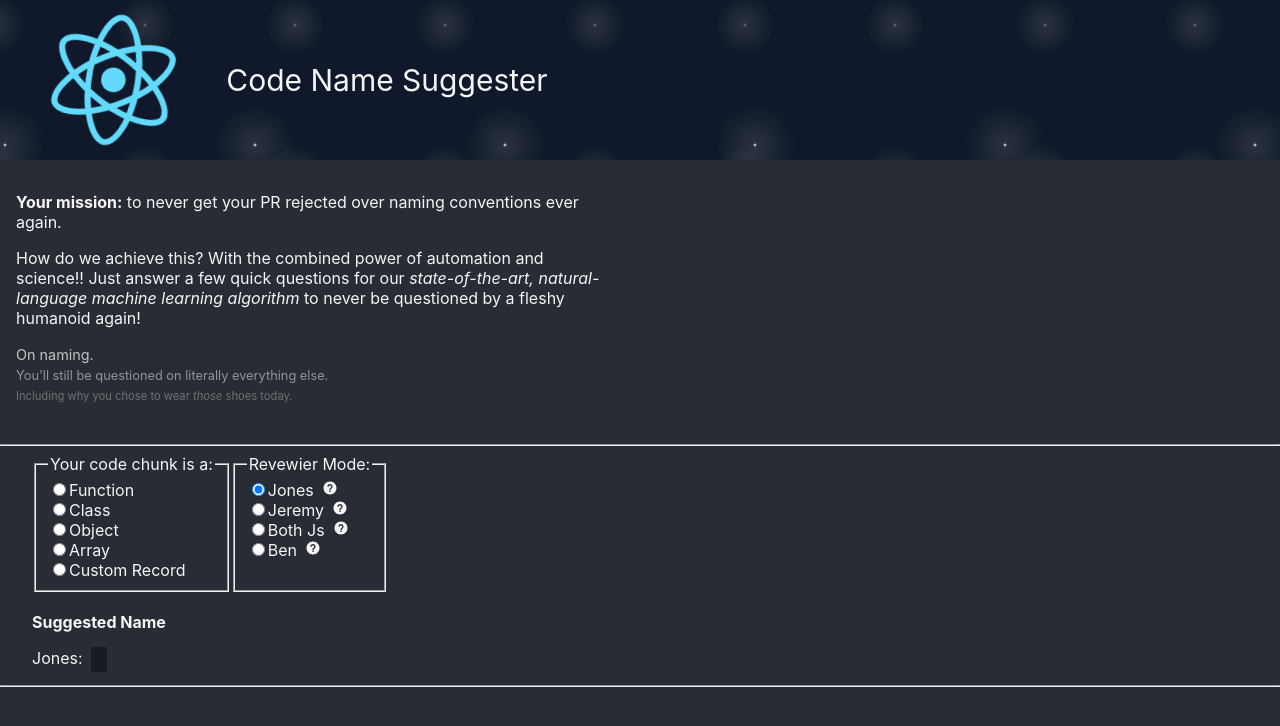
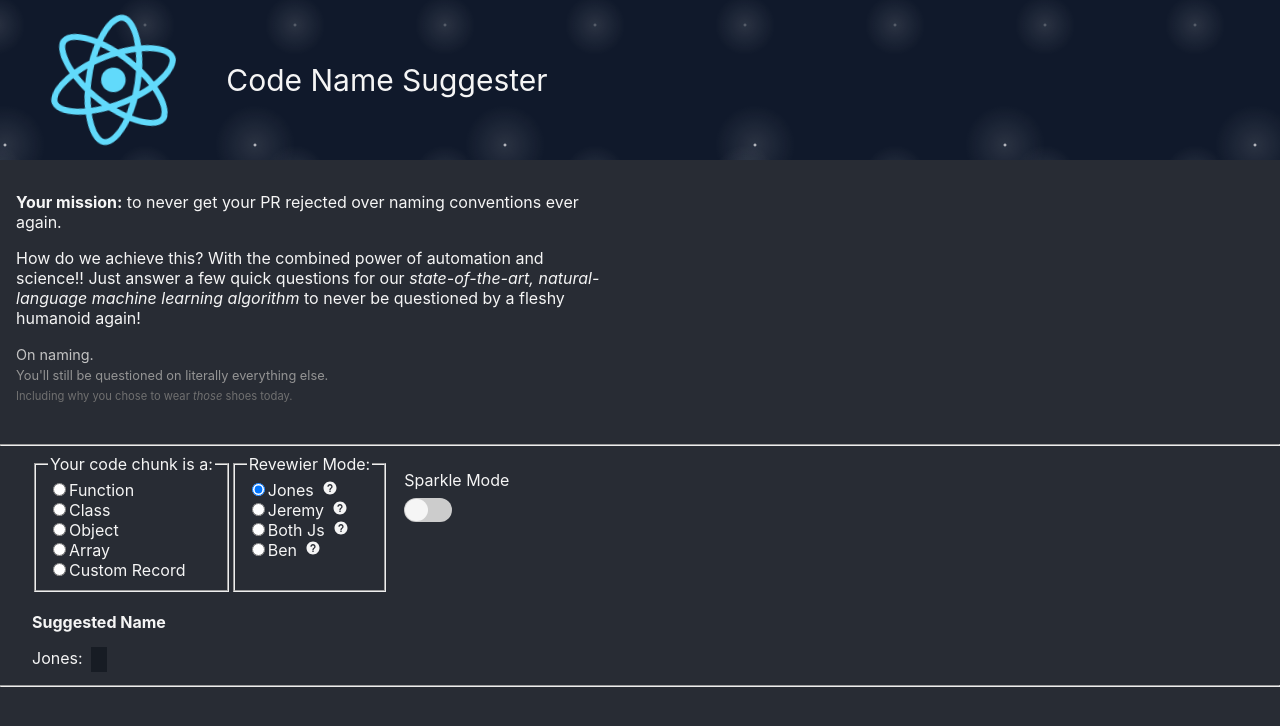
Before and after one commit to NeuroBio/Code-Namer-React-App, a React (Create React App) app: page / in a window 1280 px wide. Shown: the top 726 px of the page. Built offline with nearby package versions, Linux system fonts and the light colour scheme.

Commit message:
fully support sparkle mode

```diff
--- a/src/components/form-input/form-input.css
+++ b/src/components/form-input/form-input.css
@@ -75,3 +75,68 @@
     -ms-transform: translateX(-50%) translateY(-50%);
     transform: translateX(-50%) translateY(-50%);
 }
+
+
+/* slider */
+/* https://www.w3schools.com/howto/tryit.asp?filename=tryhow_css_switch */
+.toggle-box {
+    margin: 1em;
+}
+
+.toggle-text {
+    display: block;
+    margin-bottom: .5em;
+}
+.switch {
+    position: relative;
+    display: inline-block;
+    width: 3em;
+    height: 1.5em;
+}
+
+.switch input {
+    opacity: 0;
+    width: 0;
+    height: 0;
+}
+
+
+.slider {
+    position: absolute;
+    cursor: pointer;
+    top: 0;
+    left: 0;
+    right: 0;
+    bottom: 0;
+    background-color: #ccc;
+    -webkit-transition: .4s;
+    transition: .4s;
+    border-radius: 1.5em;
+  }
+
+  .slider:before {
+    position: absolute;
+    content: "";
+    height: 1.4em;
+    width: 1.4em;
+    left: 1px;
+    bottom: 1px;
+    background-color: whitesmoke;
+    -webkit-transition: .4s;
+    transition: .4s;
+    border-radius: 50%;
+  }
+
+  input:checked + .slider {
+    background-color: #4bb7d4;
+  }
+
+  input:focus + .slider {
+    box-shadow: 0 0 1px #4bb7d4;
+  }
+
+  input:checked + .slider:before {
+    -webkit-transform: translateX(1.5em);
+    -ms-transform: translateX(1.5em);
+    transform: translateX(1.5em);
+  }
--- /dev/null
+++ b/src/components/form-input/form-toggle.js
@@ -0,0 +1,32 @@
+import React from 'react';
+import './form-input.css';
+
+export class FormToggle extends React.Component {
+    constructor(props) {
+        super(props);
+        this.state = {
+            on: this.props.default ?? false,
+        };
+
+        this.onToggle = this.onToggle.bind(this);
+    }
+
+    onToggle () {
+        const newState = !this.state.on;
+        this.setState({ on: newState });
+        this.props.onToggle(newState);
+    }
+
+    render() {
+        return (<div className="toggle-box">
+            <span className="toggle-text">{this.props.label}</span>
+            <label className="switch">
+                <input
+                    type="checkbox"
+                    checked={this.state.on}
+                    onChange={this.onToggle} />
+                <span className="slider round"></span>
+            </label>
+        </div>);
+    }
+}
--- a/src/components/main-form/form.js
+++ b/src/components/main-form/form.js
@@ -7,6 +7,7 @@ import { ObjectSection } from '../type-sections/object-section';
 import { ArraySection } from '../type-sections/array-section';
 import { RecordSection } from '../type-sections/record-section';
 import { Sparkles } from '../form-input/sparkles';
+import { FormToggle } from '../form-input/form-toggle';
 
 const SupportedTypes = {
     FUNCTION: { answer: 'Function' },
@@ -37,6 +38,7 @@ export class Form extends React.Component {
         this.updateName = this.updateName.bind(this);
         this.onSelectCodeType = this.onSelectCodeType.bind(this);
         this.onSelectReviewerType = this.onSelectReviewerType.bind(this);
+        this.onSparkle = this.onSparkle.bind(this);
     }
 
 
@@ -53,13 +55,17 @@ export class Form extends React.Component {
         this.setState({ jeremyName: input?.jeremyName || '' });
     }
 
+    onSparkle (newState) {
+        this.setState({ sparkleMode : newState });
+    }
+
     submitHandler(e) {
         e.preventDefault();
     }
 
     render () {
         return (<form onSubmit={this.submitHandler}>
-            { this.state.sparkleMode ? <Sparkles stars={100} /> : ''}
+            { this.state.sparkleMode ? <Sparkles stars={125} /> : ''}
             {/* intro */}
             <section className="long-text" id="mission-statement">
                 <p>
@@ -92,6 +98,10 @@ export class Form extends React.Component {
                     answers={Object.values(ReviewerTypes)}
                     onSelection={this.onSelectReviewerType}
                 />
+
+                <div>
+                    <FormToggle label="Sparkle Mode" onToggle={this.onSparkle} />
+                </div>
             </section>
             { this.state.reviewerType === ReviewerTypes.BEN.answer
                 ? <section className="section-form-inputs">
```
